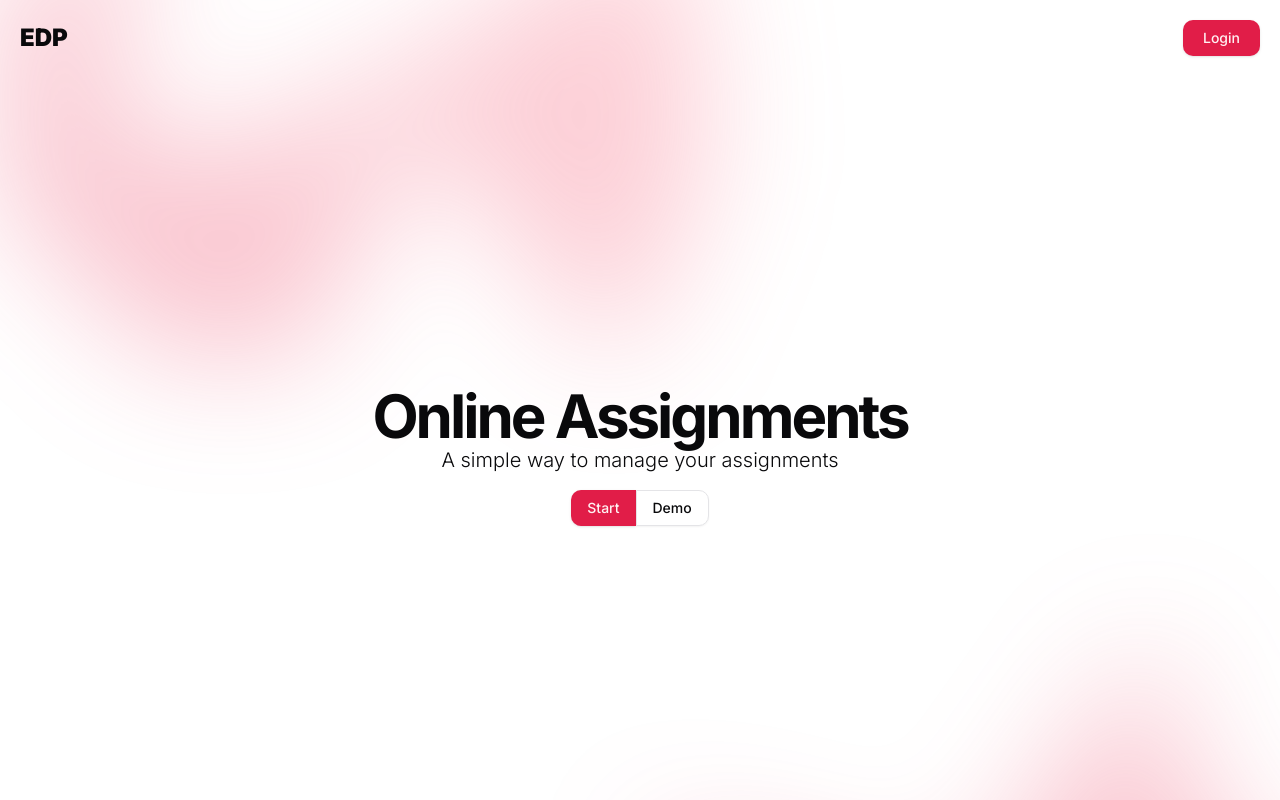
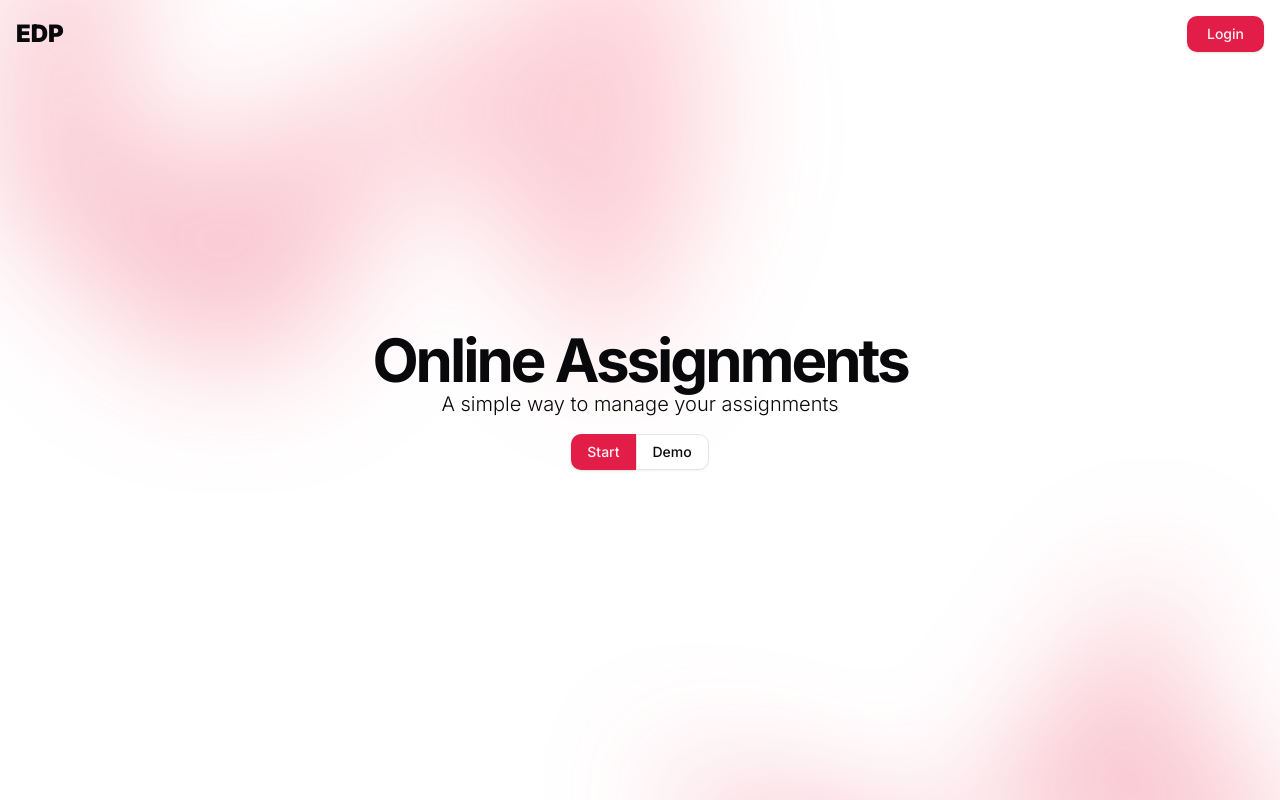
Before and after one commit to MoDev40/ONLINE_ASSIGNMENT, a Next.js app in the folder online-assignment/: page / in a window 1280 px wide. Shown: the top 800 px of the page. Built offline with nearby package versions, Linux system fonts and the light colour scheme; no server answers.

Commit message:
Upfate home page navbar

```diff
--- a/online-assignment/app/(base)/layout.tsx
+++ b/online-assignment/app/(base)/layout.tsx
@@ -5,7 +5,7 @@ function layout({children}:{
     children:React.ReactNode
 }) {
   return (
-    <div className="relative isolate p-5 container mx-auto">
+    <div className="relative isolate w-full">
       <div
         className="absolute inset-x-0 -top-40 -z-10 transform-gpu overflow-hidden blur-3xl sm:-top-80"
         aria-hidden="true"
--- a/online-assignment/components/_component/ProfileHeader.tsx
+++ b/online-assignment/components/_component/ProfileHeader.tsx
@@ -22,20 +22,20 @@ const ProfileHeader = ({ user }:ProfileHeaderProps) => {
             <CardTitle>
                 <AvatarCard fallback={user?.email?.charAt(0).toUpperCase()}/>
             </CardTitle>
-            <CardDescription className="space-y-1">
+            <CardDescription className="space-y-1 flex flex-col">
                 <Label>{user?.email}</Label>
-                <Label>{user?.name}</Label>
+                <Label>{user?.name || user.role}</Label>
             </CardDescription>
         </CardHeader>
         <CardContent className={cn(
             "flex flex-col md:flex-row items-center justify-center text-center"
         )}>
-            <Card className="w-full md:rounded-r-none">
+            <Card className="w-full shadow-sm md:rounded-r-none">
                 <CardHeader>
                 <CardTitle>{user?.role === "student" ? user.className : 0}</CardTitle>
                 </CardHeader>
             </Card>
-            <Card className="w-full md:rounded-l-none">
+            <Card className="w-full shadow-sm md:rounded-l-none">
                 <CardHeader>
                 <CardTitle>{user?.role === "student" ? user.idCard : 0}</CardTitle>
                 </CardHeader>
--- a/online-assignment/components/_component/base/Navbar.tsx
+++ b/online-assignment/components/_component/base/Navbar.tsx
@@ -1,12 +1,20 @@
 "use client"
 import { Button } from "@/components/ui/button"
 import { Label } from "@/components/ui/label"
+import useScroll from "@/lib/scroll"
 import { SignedIn, SignedOut, UserButton } from "@clerk/nextjs"
 import Link from "next/link"
 
 const Navbar = () => {
+  const scrolled = useScroll(50);
   return (
-    <div className="flex flex-col justify-between gap-4 ">
+    <div
+      className={`fixed top-0 w-full flex flex-col p-4 justify-between gap-4 ${
+      scrolled
+        ? "border-b border-gray-200 bg-white/50 backdrop-blur-xl"
+        : "bg-white/0"
+      } z-30 transition-all`}
+      >
         <section className="flex flex-row justify-between items-center">
           <Link href='/'><h1 className="text-2xl font-black">EDP</h1></Link>
           <ul className="flex flex-row items-center space-x-4">
--- /dev/null
+++ b/online-assignment/lib/scroll.tsx
@@ -0,0 +1,17 @@
+"use client"
+import { useCallback, useEffect, useState } from "react";
+
+export default function useScroll(threshold: number) {
+  const [scrolled, setScrolled] = useState(false);
+
+  const onScroll = useCallback(() => {
+    setScrolled(window.pageYOffset > threshold);
+  }, [threshold]);
+
+  useEffect(() => {
+    window.addEventListener("scroll", onScroll);
+    return () => window.removeEventListener("scroll", onScroll);
+  }, [onScroll]);
+
+  return scrolled;
+}
--- a/online-assignment/package.json
+++ b/online-assignment/package.json
@@ -21,6 +21,7 @@
     "@reduxjs/toolkit": "^2.2.5",
     "class-variance-authority": "^0.7.0",
     "clsx": "^2.1.1",
+    "lucide-react": "^0.396.0",
     "next": "14.2.4",
     "react": "^18",
     "react-dom": "^18",
```
Also changed, not shown: 1 other file (tests, documents, lock files or other folders).
